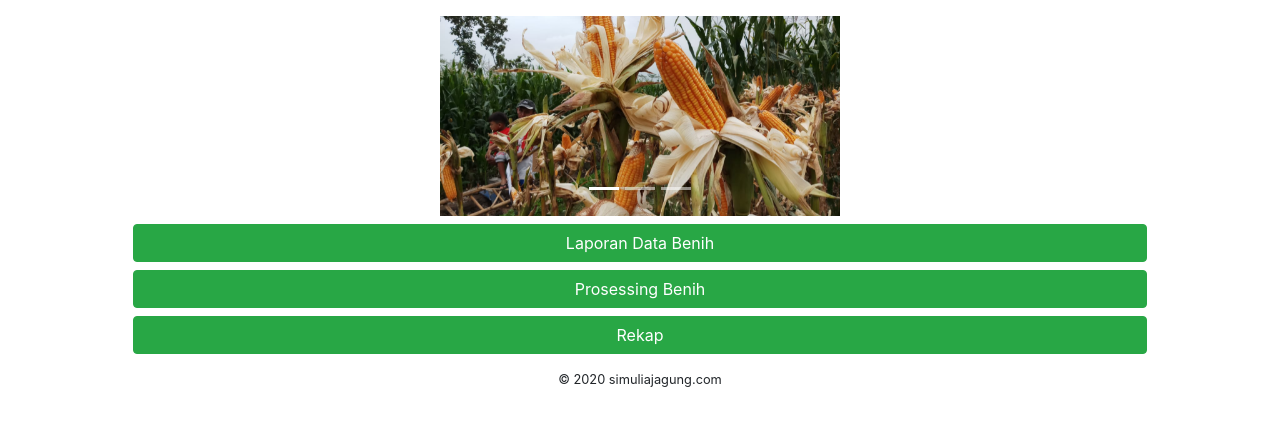
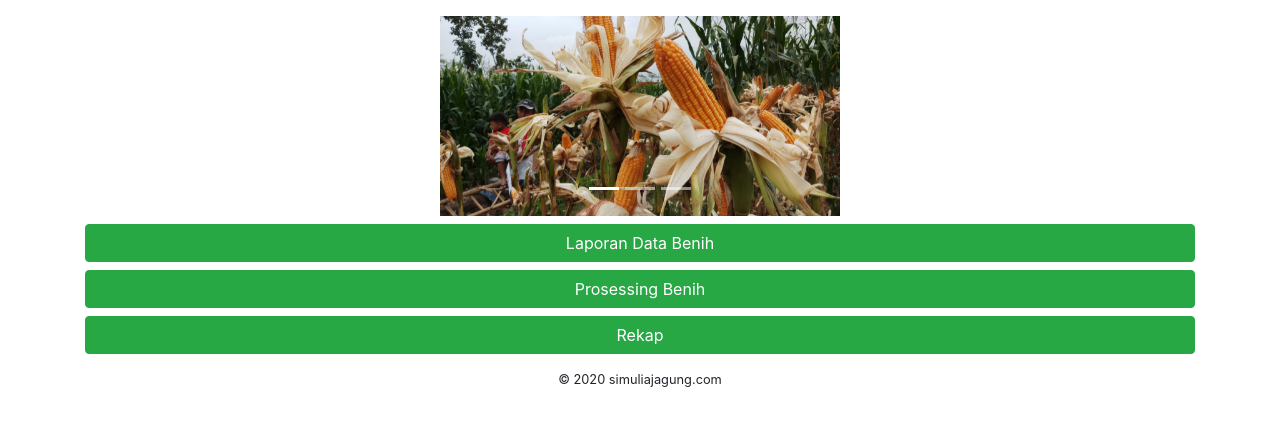
Before and after one commit to adiram17/simuliaproject, a Django app: page / in a window 1280 px wide. Shown: the part 56-482 px from the top of the page. Run offline with Django 3.2, Linux system fonts and the light colour scheme; a user stored in the database is signed in; some libraries are stand-ins or nearby versions.

Commit message:
update template home

```diff
--- a/simuliaapp/templates/pages/home.html
+++ b/simuliaapp/templates/pages/home.html
@@ -45,7 +45,7 @@
       </a>
     </div>
 
-    <div class="text-center ml-5 mr-5 ">
+    <div class="text-center ">
       <div class="mb-2">
         <a type="button" href="{% url 'serelia_list'%}" class="btn btn-success btn-block">Laporan Data Benih</a>
       </div>
```
